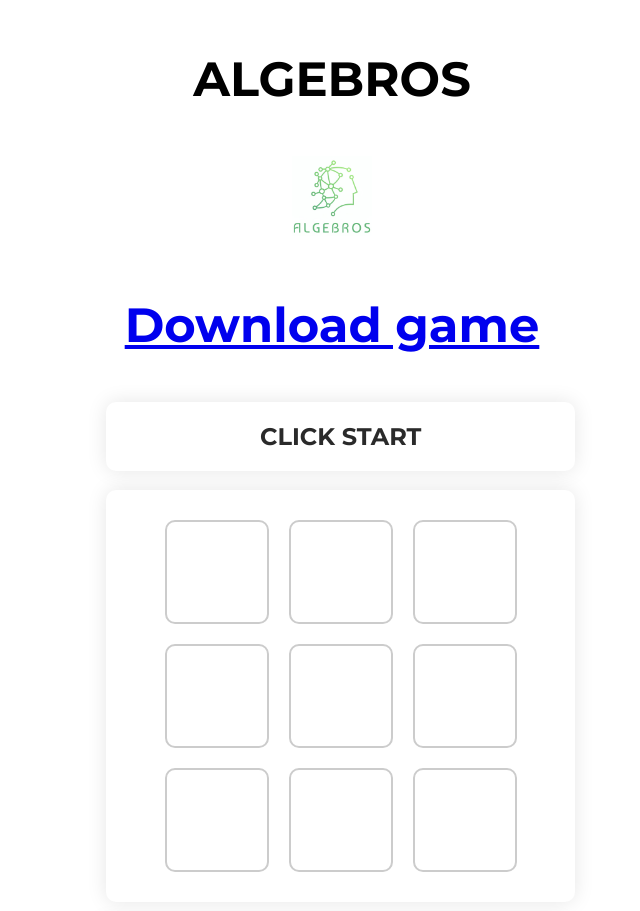
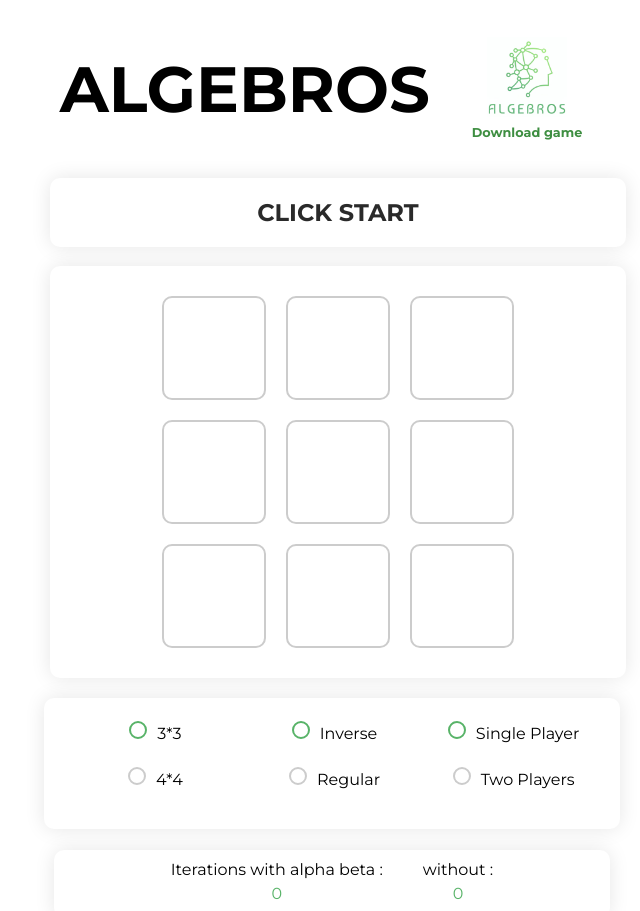
Before and after one commit to salah0eldin/Tic_tac_toe_AVOID_THE_X, a plain HTML site: page index.html in a window 1280 px wide. Shown: the top 911 px of the page, without its empty margins (308-948 px from the left). Drawn offline with Linux system fonts and the light colour scheme.

Commit message:
Update style.css

```diff
--- a/style.css
+++ b/style.css
@@ -15,11 +15,44 @@ body {
 
 /* heading */
 h1 {
+  display: flex;
+  align-items: center;
+}
+
+#title {
+  font-size: 2em;
+  margin: 10px;
+}
+
+#downloadText {
+  font-size: 0.4em;
+  margin :0;
+}
+
+a:link {
+  color: #3e8e41;
+  text-decoration: none;
+}
+
+a:visited {
+  color: #3e8e41;
+  text-decoration: none;
+}
+
+#download {
+  display: inline-block;
+  color: white;
   text-align: center;
-  font-size: 3em;
-  margin-top: 50px;
-  margin-bottom: 20px;
+  padding: 0.5em 1em;
+  border-radius: 0.5em;
+  text-decoration: none;
 }
+
+#download:active {
+  box-shadow: none;
+  transform: translateY(2px);
+}
+
 
 /* game board */
 #game,
```
